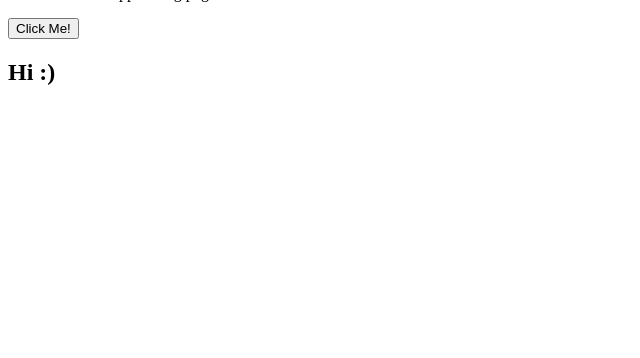
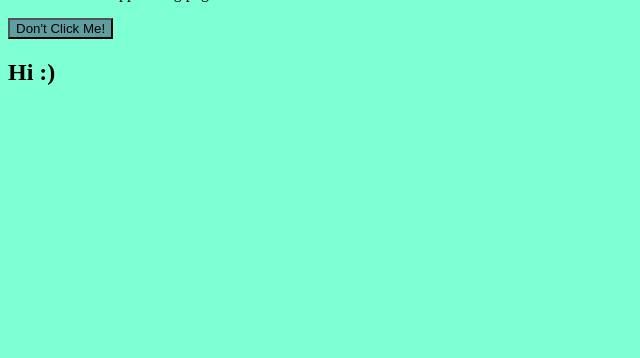
Before and after one commit to coolioman321/cse312_derp, a Flask app: page / in a window 1280 px wide. Shown: the part 442-800 px from the top of the page, without its empty margins (0-640 px from the left). Run offline with Flask 3, Linux system fonts and the light colour scheme.

Commit message:
Linking css file in html

```diff
--- a/templates/index.html
+++ b/templates/index.html
@@ -1,6 +1,7 @@
 
 <!DOCTYPE html>
 <html>
+<link rel="stylesheet" type="text/css" href="/style.css"/>
 <head>
     <title>Tester Page</title>
 </head>
@@ -21,7 +22,7 @@ Tester Page
 <body>
 <script src="/app.js" defer></script>
 
-<button id = "button" onclick=handle_button()>Click Me!</button>
+<button id = "button" onclick=handle_button()>Don't Click Me!</button>
 
 <h2 id = "presentHeader">Hi :) </h2>
 </body>
```
